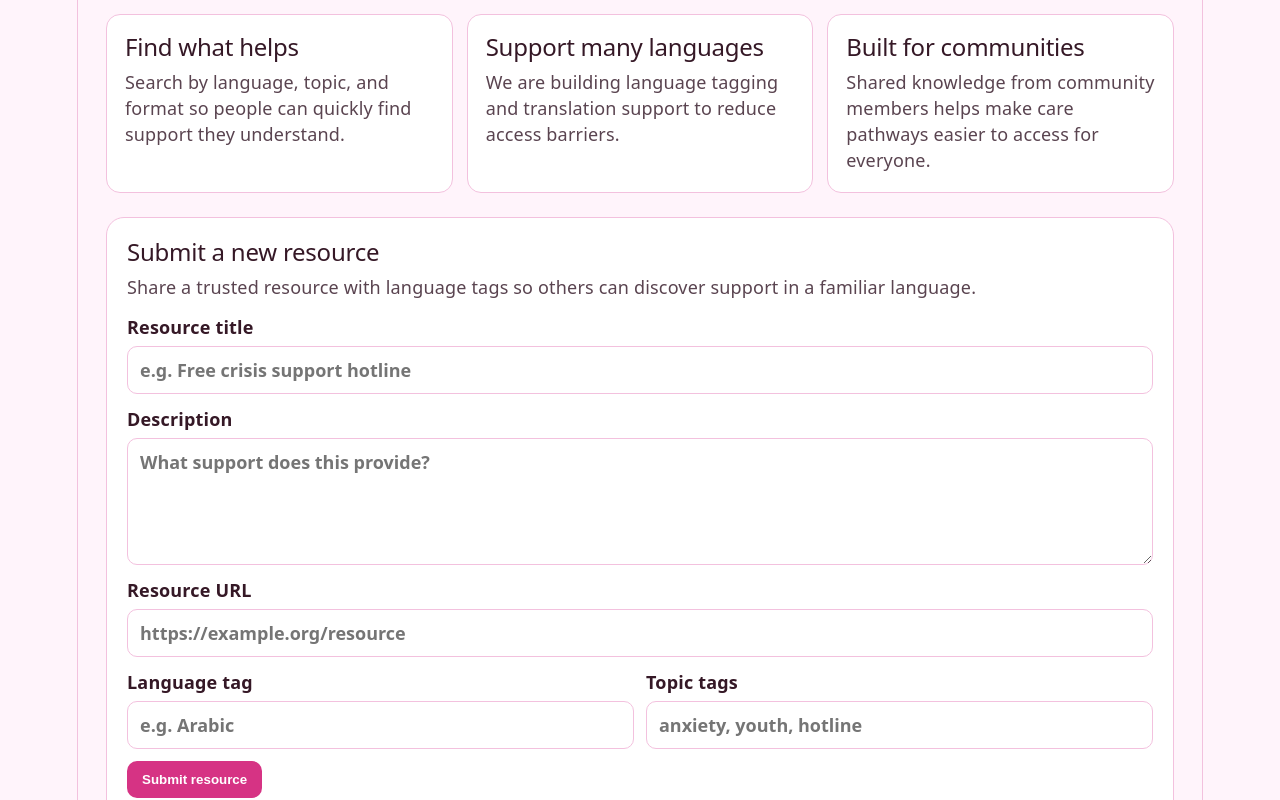
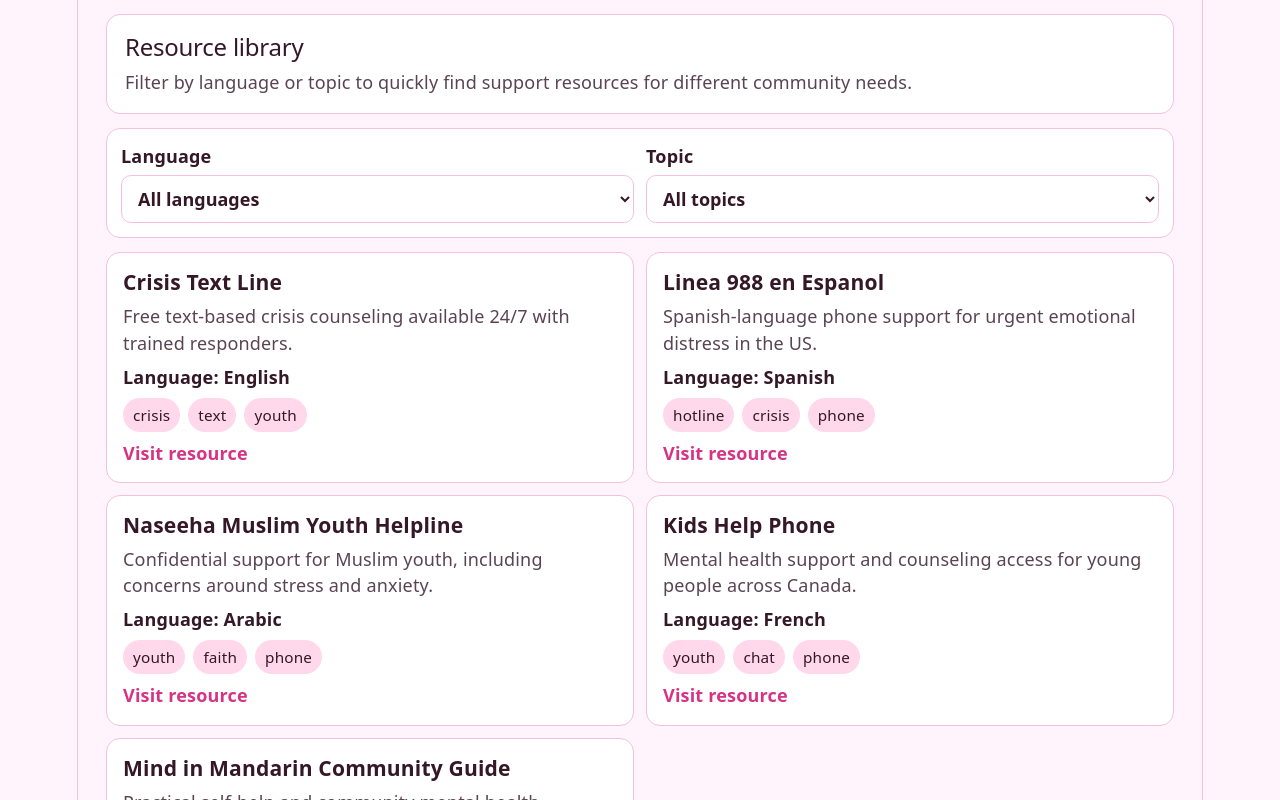
Before and after one commit to salhacode/Multilingual-Resource-Hub, a React app: page / in a window 1280 px wide. Shown: the part 500-1300 px from the top of the page. Built offline with nearby package versions, Linux system fonts and the light colour scheme; the HTML template or start-up script is replaced by a standard one.

Commit message:
Build frontend resource list with interactive filtering

```diff
--- a/src/App.css
+++ b/src/App.css
@@ -119,6 +119,116 @@ main {
   gap: 14px;
 }
 
+.resources-section {
+  margin-top: 24px;
+  display: grid;
+  gap: 14px;
+}
+
+.resources-header {
+  border: 1px solid var(--border);
+  border-radius: 14px;
+  padding: 18px;
+  text-align: left;
+  background: var(--panel);
+}
+
+.resources-header h2 {
+  margin-top: 0;
+  margin-bottom: 8px;
+}
+
+.resource-filters {
+  border: 1px solid var(--border);
+  border-radius: 14px;
+  padding: 14px;
+  background: var(--panel);
+  display: grid;
+  grid-template-columns: repeat(2, 1fr);
+  gap: 12px;
+}
+
+.filter-group {
+  display: grid;
+  gap: 6px;
+  color: var(--text-h);
+  font-weight: 600;
+  text-align: left;
+}
+
+.filter-group select {
+  border: 1px solid var(--border);
+  border-radius: 10px;
+  padding: 10px 12px;
+  font: inherit;
+  color: var(--text-h);
+  background: #fff;
+}
+
+.resource-list {
+  display: grid;
+  grid-template-columns: repeat(2, 1fr);
+  gap: 12px;
+}
+
+.resource-item {
+  border: 1px solid var(--border);
+  border-radius: 14px;
+  padding: 16px;
+  text-align: left;
+  background: var(--panel);
+  display: grid;
+  gap: 8px;
+}
+
+.resource-item h3 {
+  margin: 0;
+  color: var(--text-h);
+}
+
+.resource-item p {
+  margin: 0;
+}
+
+.resource-meta {
+  font-weight: 600;
+  color: var(--text-h);
+}
+
+.tag-row {
+  display: flex;
+  flex-wrap: wrap;
+  gap: 8px;
+}
+
+.tag-chip {
+  background: var(--soft-pink);
+  color: var(--text-h);
+  border-radius: 999px;
+  font-size: 0.85rem;
+  padding: 4px 10px;
+}
+
+.resource-item a {
+  width: fit-content;
+  color: var(--accent);
+  font-weight: 600;
+  text-decoration: none;
+}
+
+.resource-item a:hover {
+  text-decoration: underline;
+}
+
+.empty-state {
+  margin: 0;
+  border: 1px dashed var(--accent-border);
+  border-radius: 12px;
+  padding: 14px;
+  background: #fff;
+  text-align: left;
+}
+
 .info-card {
   border: 1px solid var(--border);
   border-radius: 14px;
@@ -230,6 +340,11 @@ main {
     grid-template-columns: 1fr;
   }
 
+  .resource-filters,
+  .resource-list {
+    grid-template-columns: 1fr;
+  }
+
   .two-column-fields {
     grid-template-columns: 1fr;
   }
--- a/src/App.jsx
+++ b/src/App.jsx
@@ -1,6 +1,54 @@
 import { useState } from 'react'
 import heroImg from './assets/hero.png'
 import './App.css'
+
+const sampleResources = [
+  {
+    id: 1,
+    title: 'Crisis Text Line',
+    description:
+      'Free text-based crisis counseling available 24/7 with trained responders.',
+    language: 'English',
+    tags: ['crisis', 'text', 'youth'],
+    url: 'https://www.crisistextline.org/',
+  },
+  {
+    id: 2,
+    title: 'Linea 988 en Espanol',
+    description:
+      'Spanish-language phone support for urgent emotional distress in the US.',
+    language: 'Spanish',
+    tags: ['hotline', 'crisis', 'phone'],
+    url: 'https://988lifeline.org/help-yourself/en-espanol/',
+  },
+  {
+    id: 3,
+    title: 'Naseeha Muslim Youth Helpline',
+    description:
+      'Confidential support for Muslim youth, including concerns around stress and anxiety.',
+    language: 'Arabic',
+    tags: ['youth', 'faith', 'phone'],
+    url: 'https://naseeha.org/',
+  },
+  {
+    id: 4,
+    title: 'Kids Help Phone',
+    description:
+      'Mental health support and counseling access for young people across Canada.',
+    language: 'French',
+    tags: ['youth', 'chat', 'phone'],
+    url: 'https://kidshelpphone.ca/',
+  },
+  {
+    id: 5,
+    title: 'Mind in Mandarin Community Guide',
+    description:
+      'Practical self-help and community mental health resources in Mandarin.',
+    language: 'Mandarin',
+    tags: ['community', 'self-help', 'guide'],
+    url: 'https://www.mind.org.uk/information-support/',
+  },
+]
 
 const initialFormState = {
   title: '',
@@ -14,6 +62,28 @@ function App() {
   const [formData, setFormData] = useState(initialFormState)
   const [errors, setErrors] = useState({})
   const [statusMessage, setStatusMessage] = useState('')
+  const [selectedLanguage, setSelectedLanguage] = useState('All languages')
+  const [selectedTag, setSelectedTag] = useState('All topics')
+
+  const languageOptions = [
+    'All languages',
+    ...new Set(sampleResources.map((resource) => resource.language)),
+  ]
+
+  const tagOptions = [
+    'All topics',
+    ...new Set(sampleResources.flatMap((resource) => resource.tags)),
+  ]
+
+  const filteredResources = sampleResources.filter((resource) => {
+    const languageMatches =
+      selectedLanguage === 'All languages' ||
+      resource.language === selectedLanguage
+    const tagMatches =
+      selectedTag === 'All topics' || resource.tags.includes(selectedTag)
+
+    return languageMatches && tagMatches
+  })
 
   const handleInputChange = (event) => {
     const { name, value } = event.target
@@ -116,26 +186,79 @@ function App() {
           />
         </section>
 
-        <section id="resources" className="info-grid">
-          <article className="info-card">
-            <h2>Find what helps</h2>
+        <section id="resources" className="resources-section">
+          <div className="resources-header">
+            <h2>Resource library</h2>
             <p>
-              Search by language, topic, and format so people can quickly find
-              support they understand.
+              Filter by language or topic to quickly find support resources for
+              different community needs.
             </p>
-          </article>
+          </div>
+
+          <div className="resource-filters" aria-label="Resource filters">
+            <label htmlFor="languageFilter" className="filter-group">
+              Language
+              <select
+                id="languageFilter"
+                value={selectedLanguage}
+                onChange={(event) => setSelectedLanguage(event.target.value)}
+              >
+                {languageOptions.map((language) => (
+                  <option key={language} value={language}>
+                    {language}
+                  </option>
+                ))}
+              </select>
+            </label>
+
+            <label htmlFor="tagFilter" className="filter-group">
+              Topic
+              <select
+                id="tagFilter"
+                value={selectedTag}
+                onChange={(event) => setSelectedTag(event.target.value)}
+              >
+                {tagOptions.map((tag) => (
+                  <option key={tag} value={tag}>
+                    {tag}
+                  </option>
+                ))}
+              </select>
+            </label>
+          </div>
+
+          {filteredResources.length > 0 ? (
+            <div className="resource-list">
+              {filteredResources.map((resource) => (
+                <article key={resource.id} className="resource-item">
+                  <h3>{resource.title}</h3>
+                  <p>{resource.description}</p>
+                  <p className="resource-meta">Language: {resource.language}</p>
+                  <div className="tag-row">
+                    {resource.tags.map((tag) => (
+                      <span key={`${resource.id}-${tag}`} className="tag-chip">
+                        {tag}
+                      </span>
+                    ))}
+                  </div>
+                  <a href={resource.url} target="_blank" rel="noreferrer">
+                    Visit resource
+                  </a>
+                </article>
+              ))}
+            </div>
+          ) : (
+            <p className="empty-state">
+              No resources match your current filters. Try another language or
+              topic.
+            </p>
+          )}
+
           <article id="languages" className="info-card">
             <h2>Support many languages</h2>
             <p>
               We are building language tagging and translation support to reduce
               access barriers.
-            </p>
-          </article>
-          <article className="info-card">
-            <h2>Built for communities</h2>
-            <p>
-              Shared knowledge from community members helps make care pathways
-              easier to access for everyone.
             </p>
           </article>
         </section>
```
